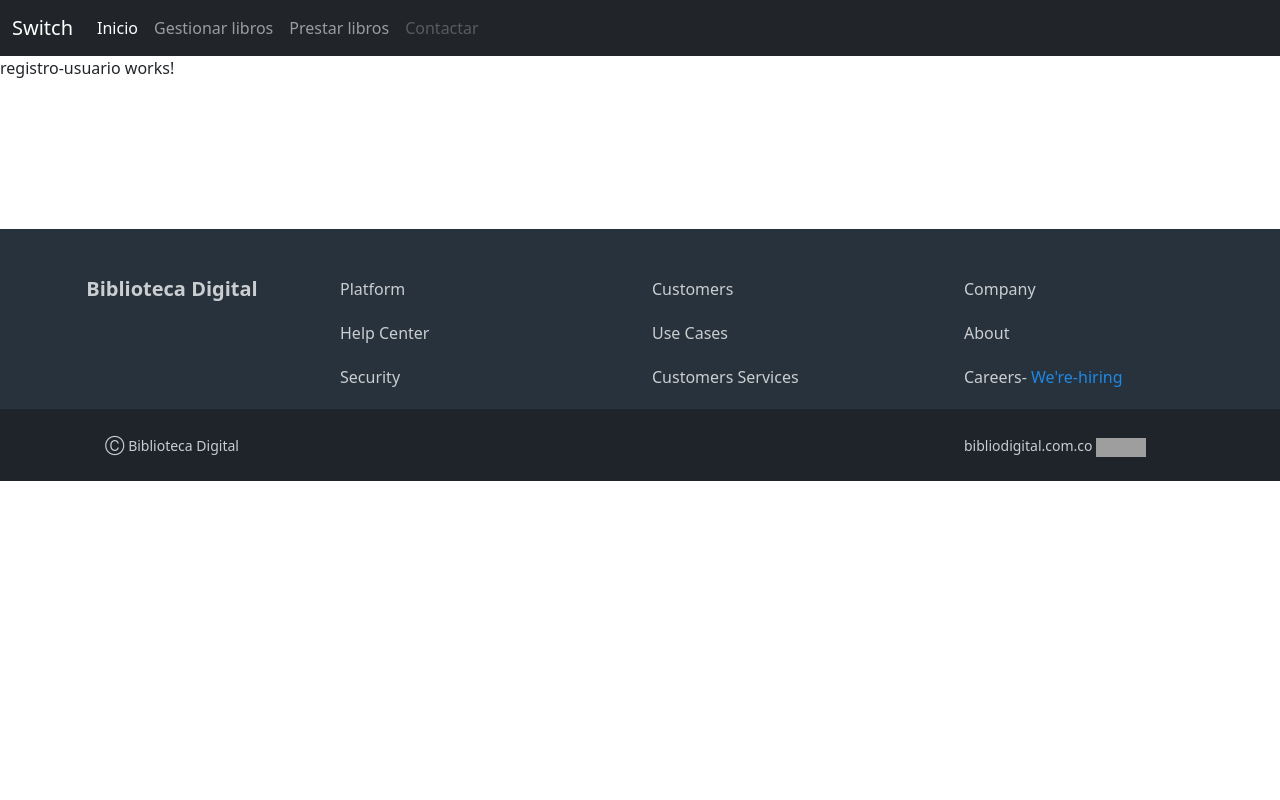
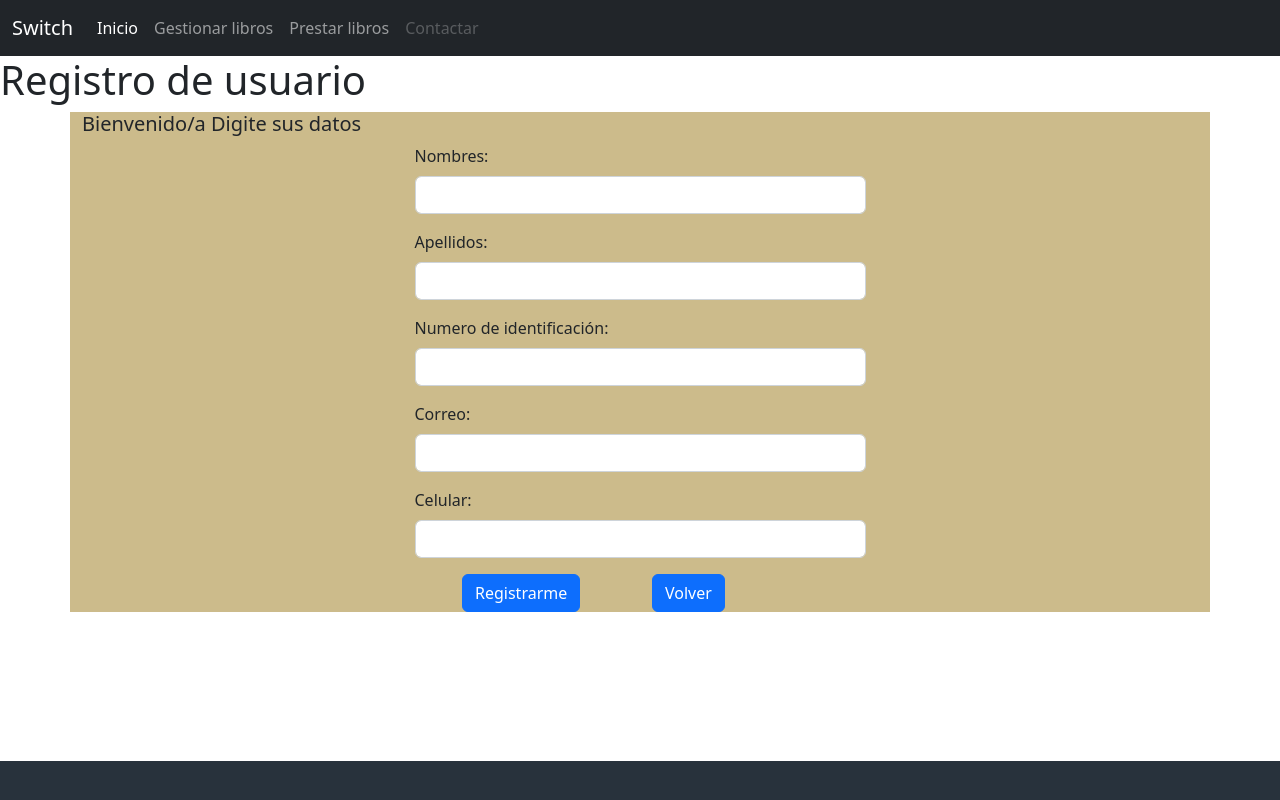
Before and after one commit to LuisFerOv25/ProyectoBiblioteca, an Angular app: page /registroU in a window 1280 px wide. Shown: the top 800 px of the page. Built offline with nearby package versions, Linux system fonts and the light colour scheme; grey boxes are pictures that could not be loaded.

Commit message:
se agrega front-end de registro de usuario

```diff
--- a/src/app/componentes/login/login.component.html
+++ b/src/app/componentes/login/login.component.html
@@ -32,7 +32,7 @@
           <div class="row justify-content-end y-5">
             <div class="col-sm-5">
 
-                    <a href="#" class="" tabindex="-1" role="button" >Registrate</a>
+                    <a  class="" tabindex="-1" role="button" routerLink="/registroU">Registrate</a>
 
             </div>
         </div>
--- a/src/app/componentes/registro-usuario/registro-usuario.component.html
+++ b/src/app/componentes/registro-usuario/registro-usuario.component.html
@@ -1 +1,66 @@
-<p>registro-usuario works!</p>
+
+    <h1>Registro de usuario</h1>
+
+<div class="container" style="background-color:#ccbb8b">
+
+    <h5>Bienvenido/a Digite sus datos</h5>
+    <div class=" row">
+
+
+
+
+        <div class="container">
+            <div class="row justify-content-center">
+                <div class="col-sm-5 ">
+                    <form>
+                        <div class="mb-3">
+                            <label for="nombre" class="form-label">Nombres:</label>
+                            <input type="text" class="form-control" id="nombre" name="nombre" />
+                        </div>
+                        <div class="mb-3">
+                            <label for="apellido" class="form-label">Apellidos:</label>
+                            <input type="text" class="form-control" id="apellido" name="apellido" />
+                        </div>
+                        <div class="mb-3">
+                            <label for="id" class="form-label">Numero de identificación:</label>
+                            <input type="number" class="form-control" id="id" name="id" />
+                        </div>
+                        <div class="mb-3">
+                            <label for="correo" class="form-label">Correo:</label>
+                            <input type="email" class="form-control" id="correo" name="correo" />
+                        </div>
+                        <div class="mb-3">
+                            <label for="celular" class="form-label">Celular:</label>
+                            <input type="tel" class="form-control" id="celular" name="celular" />
+                        </div>
+
+
+                    </form>
+                </div>
+            </div>
+        </div>
+
+    </div>
+    <div class="row">
+
+        <div class="col-2">
+
+        </div>
+        <div class="col-2">
+
+
+        </div>
+
+        <div class="col-2">
+            <button type="submit" class="btn btn-primary">Registrarme</button>
+
+        </div>
+        <div class="col-2">
+
+            <button type="submit" class="btn btn-primary">Volver</button>
+        </div>
+
+    </div>
+
+
+</div>
```
